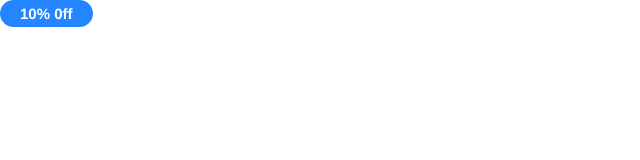
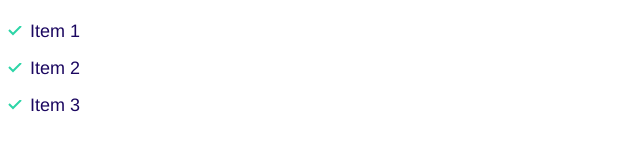
Before and after one commit to ivandee/moshify, a plain HTML site: page index.html in a window 1280 px wide. Shown: the whole page, without its empty margins (0-640 px from the left). Drawn offline with Linux system fonts and the light colour scheme.

Commit message:
Defining lists

```diff
--- a/css/styles.css
+++ b/css/styles.css
@@ -119,3 +119,32 @@ a {
     font-size: 1.2rem;
   }
 }
+
+/* Lists */
+
+.list {
+  list-style: none;
+  padding-left: 0;
+  color: var(--color-headings);
+}
+
+.list--inline .list__item {
+  display: inline-block;
+  margin-right: 2rem;
+}
+
+.list--tick {
+  list-style-image: url(../images/tick.svg);
+  padding-left: 3rem;
+}
+
+.list--tick .list__item {
+  padding-left: 0.5rem;
+  margin-bottom: 1rem;
+}
+
+@media screen and (min-width: 1024px) {
+  .list--tick .list__item {
+    padding-left: 0;
+  }
+}
--- a/index.html
+++ b/index.html
@@ -15,6 +15,10 @@
     <link rel="stylesheet" href="/css/styles.css" />
   </head>
   <body>
-    <span class="badge badge--primary">10% 0ff</span>
+    <ul class="list list--tick">
+      <li class="list__item">Item 1</li>
+      <li class="list__item">Item 2</li>
+      <li class="list__item">Item 3</li>
+    </ul>
   </body>
 </html>
```
Also changed, not shown: components/lists.html (added, +5 -0 lines), images/tick.svg (added).
